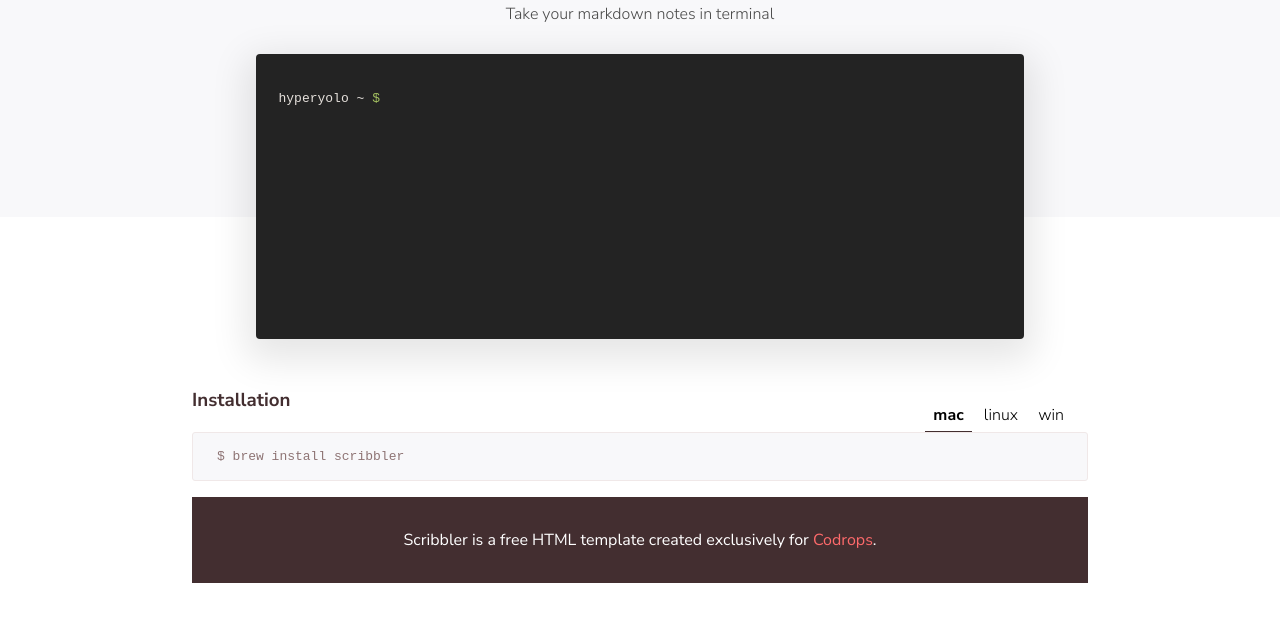
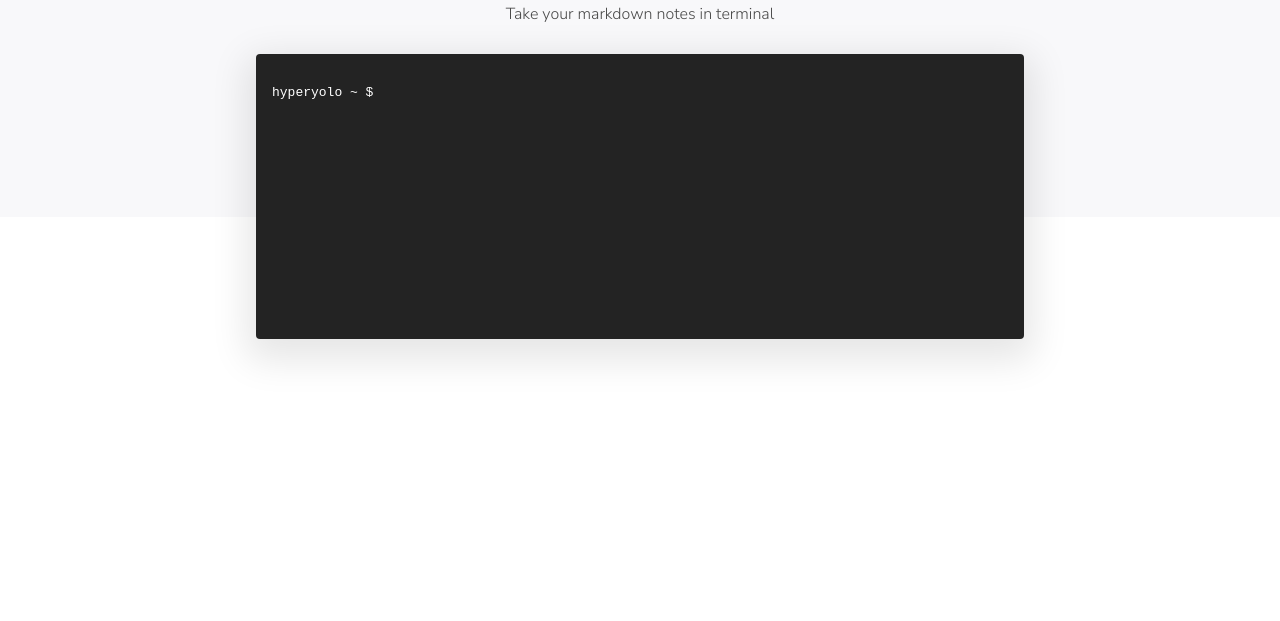
Before and after one commit to rishabchakraborty/COVIDCalls.com, a plain HTML site: page index.html in a window 1280 px wide. Shown: the part 153-774 px from the top of the page. Drawn offline with nearby package versions, Linux system fonts and the light colour scheme; files that its build step writes are made by us from their sources; files whose address does not match are found by name.

Commit message:
Update index.html

```diff
--- a/index.html
+++ b/index.html
@@ -31,27 +31,4 @@
         <code class="shell-session demo">hyperyolo ~ $ </code>
       </pre>
     </div>
-    <div class="wrapper">
-      <div class="installation">
-        <h3 class="section__title">Installation</h3>
-        <div class="tab__container">
-          <ul class="tab__menu">
-            <li class="tab active" data-tab="mac">mac</li>
-            <li class="tab" data-tab="linux">linux</li>
-            <li class="tab" data-tab="win">win</li>
-          </ul>
-          <pre class="nohighlight code">
-            <code class="tab__pane active mac">$  brew install scribbler</code>
-            <code class="tab__pane linux">$  apt-get install scribbler</code>
-            <code class="tab__pane win">$  gem install scribbler</code>
-          </pre>
-        </div>
-      </div>
-
-
-    <footer class="footer">Scribbler is a free HTML template created exclusively for <a href="https://tympanus.net/codrops/" target="_blank" class="link link--light">Codrops</a>.</footer>
-    <script src="https://cdnjs.cloudflare.com/ajax/libs/highlight.js/9.12.0/highlight.min.js"></script>
-    <script>hljs.initHighlightingOnLoad();</script>
-    <script src="scribbler.js"></script>
-  </body>
 </html>
```
